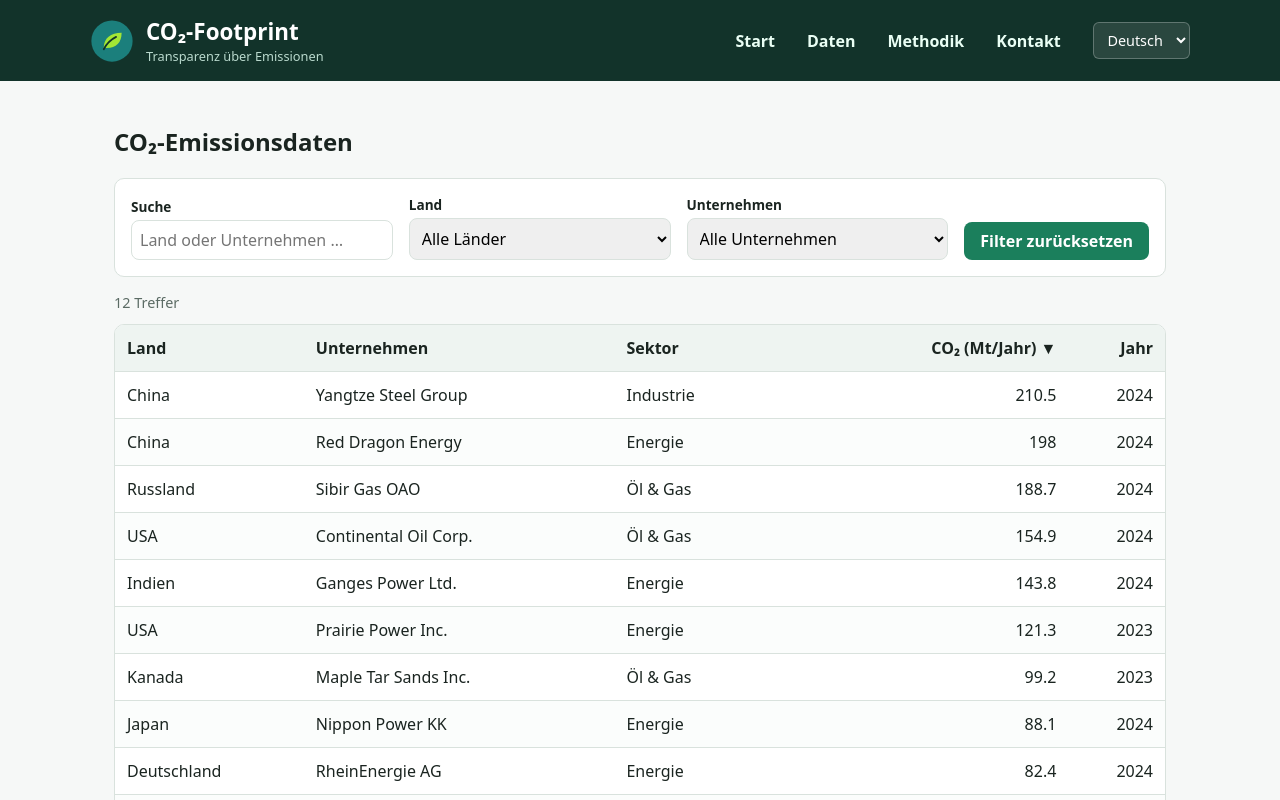
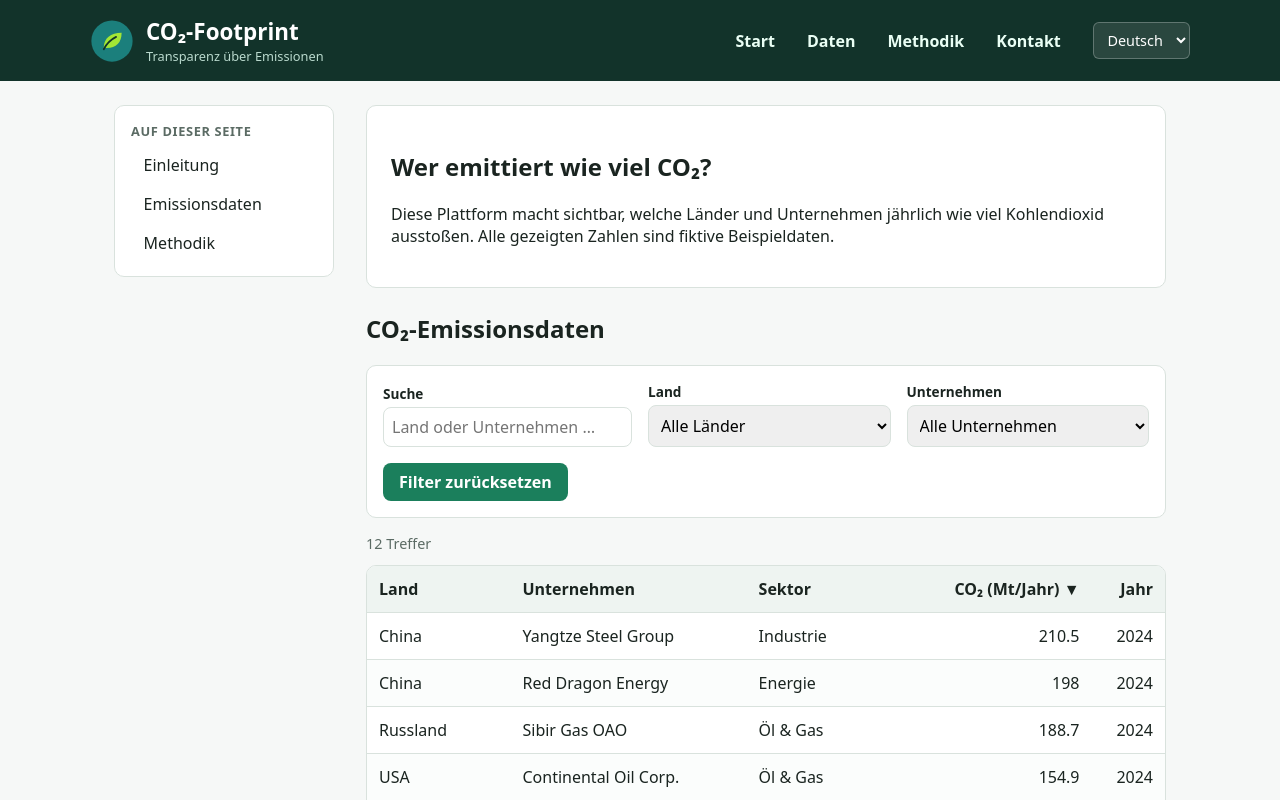
Before and after one commit to codeduyum/co2-footprint, a React (Vite) app: page / in a window 1280 px wide. Shown: the top 800 px of the page. Built offline with nearby package versions, Linux system fonts and the light colour scheme.

Commit message:
Added local navigation with direction-aware layout.

```diff
--- a/src/App.jsx
+++ b/src/App.jsx
@@ -1,14 +1,33 @@
-import Header from "./components/Header.jsx"
-import Footer from "./components/Footer.jsx"
-import EmissionsTable from "./components/EmissionsTable.jsx"
+import Header from './components/Header.jsx'
+import Footer from './components/Footer.jsx'
+import LocalNav from './components/LocalNav.jsx'
+import EmissionsTable from './components/EmissionsTable.jsx'
+import { useLanguage } from './i18n/useLanguage.js'
 
 function App() {
+  const { t } = useLanguage()
+
   return (
     <div className="page">
       <Header />
-      <main className="content">
-        <EmissionsTable />
-      </main>
+
+      <div className="content">
+        <LocalNav />
+
+        <main className="main" id="start">
+          <section id="intro" className="intro">
+            <h2>{t('introHeading')}</h2>
+            <p>{t('introText')}</p>
+          </section>
+
+          <EmissionsTable />
+
+          <section id="methodik" className="text-section">
+            <h2>{t('methodHeading')}</h2>
+            <p>{t('methodText')}</p>
+          </section>
+        </main>
+      </div>
 
       <Footer />
     </div>
--- /dev/null
+++ b/src/components/LocalNav.jsx
@@ -0,0 +1,21 @@
+import { useLanguage } from '../i18n/useLanguage.js'
+
+// Lokales Menü mit Sprungmarken innerhalb der Seite.
+// Es steht als erste Spalte im Raster. Durch CSS Logical Properties und
+// das dir-Attribut erscheint es bei Deutsch/Englisch links, bei Arabisch rechts.
+function LocalNav() {
+  const { t } = useLanguage()
+
+  return (
+    <nav className="local-nav" aria-label={t('localNavHeading')}>
+      <h2 className="local-nav__heading">{t('localNavHeading')}</h2>
+      <ul>
+        <li><a href="#intro">{t('localIntro')}</a></li>
+        <li><a href="#daten">{t('localTable')}</a></li>
+        <li><a href="#methodik">{t('localMethod')}</a></li>
+      </ul>
+    </nav>
+  )
+}
+
+export default LocalNav
--- a/src/i18n/translations.js
+++ b/src/i18n/translations.js
@@ -34,6 +34,16 @@ export const translations = {
     footerTerms: 'Nutzungsbedingungen',
     footerDisclaimer: 'Alle Angaben ohne Gewähr. Die dargestellten Emissionsdaten sind frei erfunden und stellen keine realen Werte dar.',
     footerCopyright: '© 2026 CO₂-Footprint - Ein Projekt einer gemeinnützigen Klimaschutzorganisation.',
+    localNavHeading: 'Auf dieser Seite',
+    localIntro: 'Einleitung',
+    localTable: 'Emissionsdaten',
+    localMethod: 'Methodik',
+    introHeading: 'Wer emittiert wie viel CO₂?',
+    introText:
+      'Diese Plattform macht sichtbar, welche Länder und Unternehmen jährlich wie viel Kohlendioxid ausstoßen. Alle gezeigten Zahlen sind fiktive Beispieldaten.',
+    methodHeading: 'Methodik',
+    methodText:
+      'Die Emissionswerte sind in Megatonnen CO₂ pro Jahr angegeben. In einer produktiven Anwendung würden die Daten aus geprüften, öffentlich zugänglichen Quellen stammen.',
 
   },
 
@@ -64,6 +74,16 @@ export const translations = {
     footerTerms: 'Terms of use',
     footerDisclaimer: 'All information without guarantee. The emission data shown is fictional and does not represent real values.',
     footerCopyright: '© 2026 CO₂-Footprint - A project by a non-profit climate organization.',
+    localNavHeading: 'On this page',
+    localIntro: 'Introduction',
+    localTable: 'Emission data',
+    localMethod: 'Methodology',
+    introHeading: 'Who emits how much CO₂?',
+    introText:
+      'This platform reveals how much carbon dioxide countries and companies emit each year. All figures shown are fictional sample data.',
+    methodHeading: 'Methodology',
+    methodText:
+      'Emission values are given in megatonnes of CO₂ per year. In a production application, the data would come from verified, publicly available sources.',
 
   },
 
@@ -94,6 +114,14 @@ export const translations = {
     footerTerms: 'مادختسالا طورش',
     footerDisclaimer:'.ةيقيقح امًيق لثمت الو ةيلايخ ةضورعملا تاثاعبنالا تانايب .نامض نودب تامولعملا عيمج',
     footerCopyright: '© 2026 CO₂-Footprint - ةيحبر ريغ ةيخانم ةمظنمل عورشم.',
+    localNavHeading: 'ةحفصلا هذه يف',
+    localIntro: 'ةمدقم',
+    localTable: 'تاثاعبنالا تانايب',
+    localMethod: 'ةيجهنملا',
+    introHeading: '؟نوبركلا ديسكأ يناث نم ربكأ ةيمك ردصيُ نم',
+    introText: '.ةيلايخ ةيبيرجت تانايب ةضورعملا ماقرألا عيمج .ايًونس تاكرشلاو لودلا اهقلطتُ يتلا نوبركلا ديسكأ يناث ةيمك ةصنملا هذه رهظتُ',
+    methodHeading: 'ةيجهنملا',
+    methodText: '.مومعلل ةحاتمو ةقوثوم رداصم نم تانايبلا يتأتس ،يقيقح قيبطت يف .ايًونس نط اغيملاب تاثاعبنالا ميق ىطعتُ',
 
   },
 
--- a/src/index.css
+++ b/src/index.css
@@ -33,6 +33,14 @@ body {
   max-width: 1100px;
   margin: 0 auto;
   padding: 1.5rem;
+  display: grid;
+  grid-template-columns: 220px 1fr;   /* Menü | Hauptinhalt */
+  gap: 2rem;
+  align-items: start;
+}
+
+.main {
+  min-width: 0;   /* verhindert, dass die Tabelle das Raster sprengt */
 }
 
 .site-footer {
@@ -134,8 +142,8 @@ body {
 .data-table th,
 .data-table td {
   padding: 0.75rem;
-  text-align: left;
-  border-bottom: 1px solid #d9e2dd;
+  text-align: start;
+  border-block-end: 1px solid #d9e2dd;
 }
 
 .data-table thead th {
@@ -294,14 +302,74 @@ body {
   color: #000000;
 }
 
+/* Lokales Menü */
+.local-nav {
+  position: sticky;
+  inset-block-start: 1rem;        /* logisch: oben */
+  background: #ffffff;
+  border: 1px solid #d9e2dd;
+  border-radius: 10px;
+  padding: 1rem;
+}
+
+.local-nav__heading {
+  font-size: 0.8rem;
+  text-transform: uppercase;
+  letter-spacing: 0.05em;
+  color: #5b6b64;
+  margin: 0 0 0.5rem;
+}
+
+.local-nav ul {
+  list-style: none;
+  margin: 0;
+  padding: 0;
+  display: flex;
+  flex-direction: column;
+  gap: 0.25rem;
+}
+
+.local-nav a {
+  display: block;
+  text-decoration: none;
+  color: var(--color-text);
+  padding: 0.4rem 0.6rem;
+  border-radius: 6px;
+  border-inline-start: 3px solid transparent;   /* logisch: Anfangsseite */
+}
+
+.local-nav a:hover {
+  background: var(--color-bg);
+  border-inline-start-color: #1b7f5c;
+}
+
+.intro,
+.text-section {
+  background: #ffffff;
+  border: 1px solid #d9e2dd;
+  border-radius: 10px;
+  padding: 1.5rem;
+  margin-block-end: 1.5rem;       /* logisch: unten */
+}
+
 /* Tablet */
 @media (max-width: 900px) {
-  .content{
+  .content {
     padding: 1rem;
+    grid-template-columns: 1fr;
   }
 
-  .brand__title{
+  .brand__title {
     font-size: 1.2rem;
+  }
+
+  .local-nav {
+    position: static;                /* nicht mehr mitscrollend */
+  }
+
+  .local-nav ul {
+    flex-direction: row;             /* Links nebeneinander */
+    flex-wrap: wrap;
   }
 }
 
```
